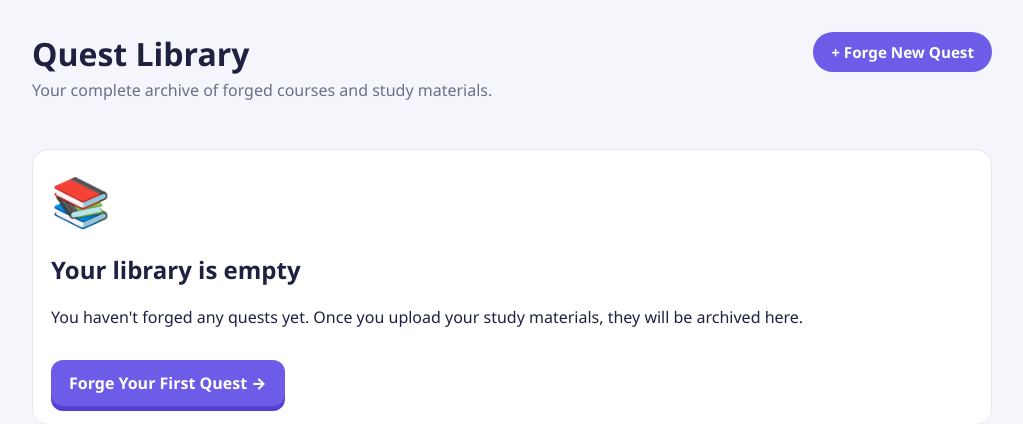
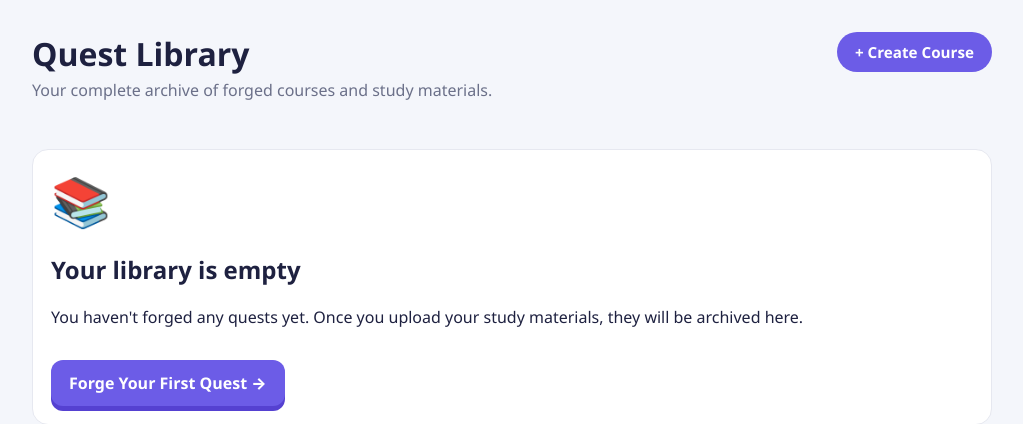
Before and after one commit to zap1104/resultaquest, a Django app: page /courses/ in a window 1280 px wide. Shown: the part 58-482 px from the top of the page, without its empty margins (128-1151 px from the left). Run offline with Django 5.2, Linux system fonts and the light colour scheme; the visitor is signed in with stand-in values (Sample User, id 1); data that the repository does not hold is empty.

Commit message:
Sprint B & C: Quiz Grading, XP/Streak Persistence, Terminology Cleanup

```diff
--- a/courses/templates/courses/course_list.html
+++ b/courses/templates/courses/course_list.html
@@ -9,7 +9,7 @@
         <h1>Quest Library</h1>
         <p class="subtitle">Your complete archive of forged courses and study materials.</p>
     </div>
-    <a href="{% url 'courses:course_create' %}" class="btn btn-primary">+ Forge New Quest</a>
+    <a href="{% url 'courses:course_create' %}" class="btn btn-primary">+ Create Course</a>
 </div>
 
 {% if courses %}
```
